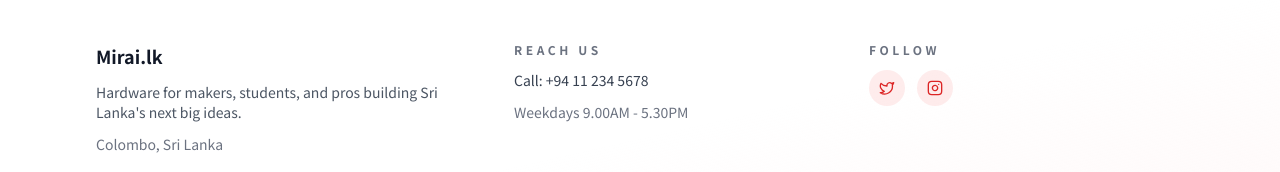
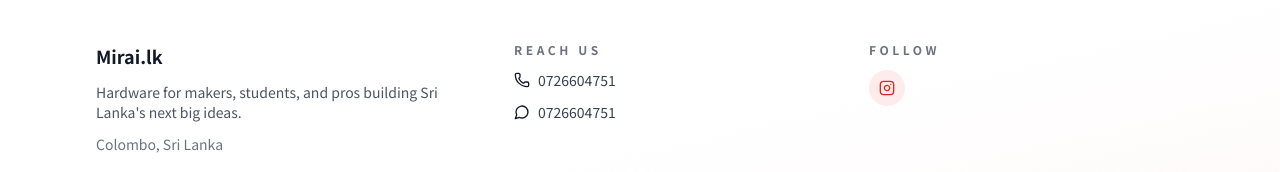
Before and after one commit to MiraiBits/miraibits-frontend-nextjs, a Next.js app: page /success in a window 1280 px wide. Shown: the part 517-689 px from the top of the page. Built offline with nearby package versions, Linux system fonts and the light colour scheme; no server answers.

Commit message:
updated footer with proper links

```diff
--- a/components/Footer.tsx
+++ b/components/Footer.tsx
@@ -1,8 +1,7 @@
 import Link from 'next/link';
-import { Instagram, Twitter } from 'lucide-react';
+import { Instagram, MessageCircle, Phone } from 'lucide-react';
 
 export default function Footer() {
-  const PHONE = process.env.COMPANY_PHONE || '+94 11 234 5678';
   const ADDRESS = process.env.COMPANY_ADDRESS || 'Colombo, Sri Lanka';
   return (
     <footer className="mt-16 border-t border-red-100 bg-gradient-to-br from-white via-white to-red-50/60 text-gray-600 backdrop-blur-sm dark:border-gray-800 dark:from-gray-950 dark:via-gray-950 dark:to-gray-900">
@@ -17,8 +16,18 @@
             <h4 className="text-xs font-semibold uppercase tracking-[0.3em] text-gray-500 dark:text-gray-500">
               Reach Us
             </h4>
-            <p className="text-gray-700 dark:text-gray-200">Call: {PHONE}</p>
-            <p className="text-gray-500 dark:text-gray-400">Weekdays 9.00AM - 5.30PM</p>
+            <p className="flex items-center gap-2 text-gray-700 dark:text-gray-200">
+              <Phone className="h-4 w-4 text-gray-900 dark:text-gray-100" aria-hidden="true" />
+              <a className="hover:underline" href="tel:+94726604751">
+                0726604751
+              </a>
+            </p>
+            <p className="flex items-center gap-2 text-gray-700 dark:text-gray-200">
+              <MessageCircle className="h-4 w-4 text-gray-900 dark:text-gray-100" aria-hidden="true" />
+              <a className="hover:underline" href="https://wa.me/94726604751" target="_blank" rel="noopener noreferrer">
+                0726604751
+              </a>
+            </p>
           </div>
           <div className="space-y-3">
             <h4 className="text-xs font-semibold uppercase tracking-[0.3em] text-gray-500 dark:text-gray-500">
@@ -27,15 +36,10 @@
             <div className="flex gap-3">
               <Link
                 className="flex h-9 w-9 items-center justify-center rounded-full bg-red-500/10 text-red-600 transition hover:bg-red-500/20 dark:bg-red-500/20 dark:text-red-300 dark:hover:bg-red-500/30"
-                href="https://x.com/mirai_lk"
-                aria-label="Mirai on X"
-              >
-                <Twitter className="h-4 w-4" />
-              </Link>
-              <Link
-                className="flex h-9 w-9 items-center justify-center rounded-full bg-red-500/10 text-red-600 transition hover:bg-red-500/20 dark:bg-red-500/20 dark:text-red-300 dark:hover:bg-red-500/30"
-                href="https://instagram.com/mirai.lk"
+                href="https://www.instagram.com/miraielectronics/"
                 aria-label="Mirai on Instagram"
+                target="_blank"
+                rel="noopener noreferrer"
               >
                 <Instagram className="h-4 w-4" />
               </Link>
```
